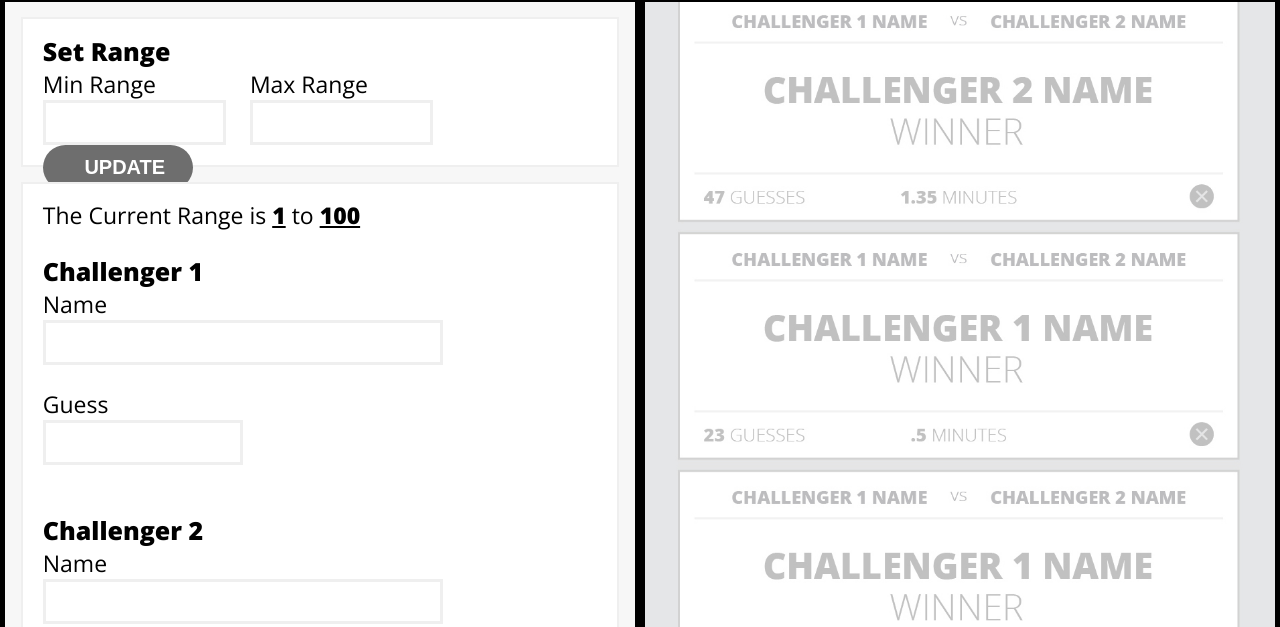
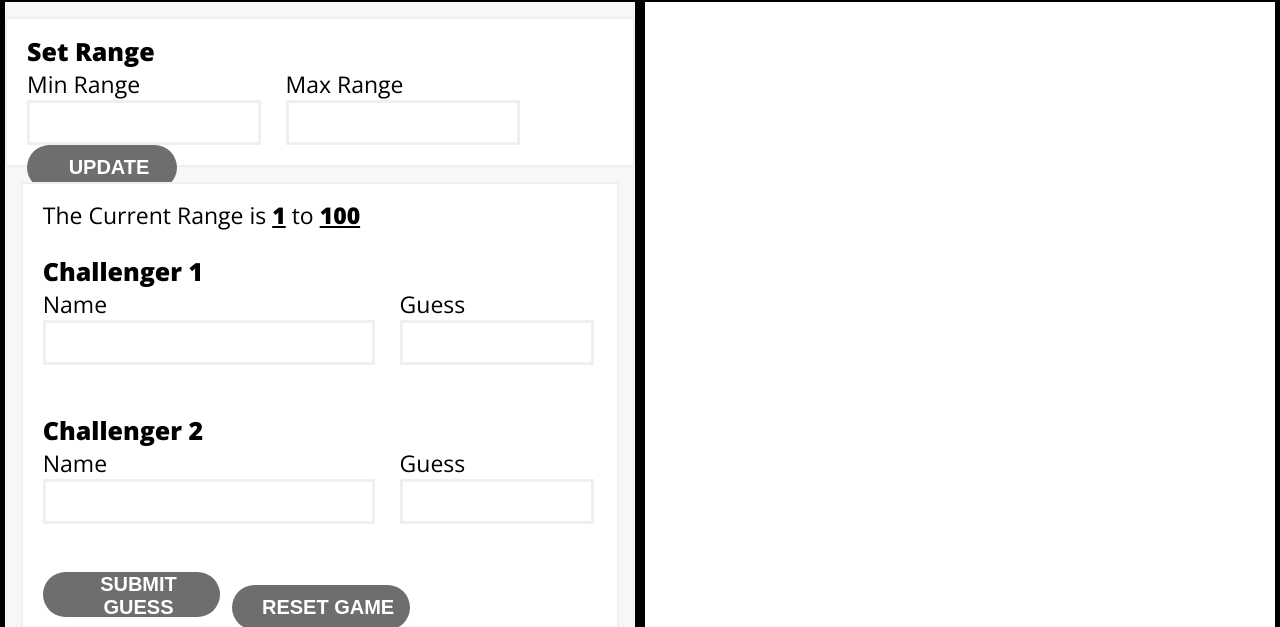
Before and after one commit to JakeAdmire/JA-ML--Number-Guesser, a plain HTML site: page index.html in a window 1280 px wide. Shown: the part 173-800 px from the top of the page. Drawn offline with nearby package versions, Linux system fonts and the light colour scheme.

Commit message:
Create JS file

```diff
--- a/index.html
+++ b/index.html
@@ -7,8 +7,8 @@
 <body>
   <header>
     <div>
-      <p class="title"><strong>NUMBER</strong>GUESSER</p>
-      <p>ULTIMATE CHALLENGER EDITION</p>
+      <h1 class="title"><strong>NUMBER</strong>GUESSER</h1>
+      <h2>ULTIMATE CHALLENGER EDITION</h2>
     </div>
   </header>
   <div class="columns">
@@ -16,16 +16,16 @@
       <article class="left-cards set-range">
         <h4 class="bold">Set Range</h4>
         <form>
-          <div class="min-range">
-            <label class="">Min Range
+          <article class="min-range">
+            <label>Min Range
               <input type="text" class="">
             </label>
-          </div>
-          <div class="max-range">
-            <label class="">Max Range
+          </article>
+          <article class="max-range">
+            <label>Max Range
               <input type="text" class="">
            </label>
-         </div>
+         </article>
           <button type="button" class="update-button">UPDATE</button>
         </form>
       </article>
@@ -47,7 +47,7 @@
             <h4 class="extra-margin bold">Challenger 2</h4>
             <div class="chall2-name">
               <label class="">Name
-                <input type="text" name="" class="name1">
+                <input type="text" name="" class="name2">
               </label>
             </div>
             <div class="chall2-guess">
@@ -55,9 +55,11 @@
                <input type="number"></input>
               </label>
             </div>
-            <button class="submit-guess" type="submit">SUBMIT GUESS</button>
-            <button class="reset-game" type="reset">RESET GAME</button>
-            <button class="clear-game" type="reset">CLEAR GAME</button>
+            <section>
+             <button class="submit-guess" type="submit">SUBMIT GUESS</button>
+             <button class="reset-game" type="reset">RESET GAME</button>
+             <button class="clear-game" type="reset">CLEAR GAME</button>
+            </section>
           </form>
         </div>
       </article>
--- a/style.css
+++ b/style.css
@@ -4,7 +4,7 @@
 
 body {
   height: 100%;
-  background-image: url(media/background-placeholder.jpg);
+  /*background-image: url(media/background-placeholder.jpg);*/
   background-repeat: no-repeat;
   background-size: 100%;
   font-family: Open Sans;
@@ -28,6 +28,11 @@ input {
 
 strong {
   font-weight: 800;
+}
+
+h1,
+h2 {
+  font-weight: 300;
 }
 
 /*HEADER*/
@@ -60,7 +65,7 @@ header div {
   color: #DD1972;
 }
 
-header div p {
+header div h2 {
   color: white;
   font-size: 25px;
   margin: 0;
@@ -103,6 +108,7 @@ header div p {
 
 article.set-range {
   min-height: 150px;
+  width: 100%;
 }
 
 article.info-input {
@@ -113,16 +119,10 @@ article.score {
   min-height: 10px;
 }
 
-div.min-range {
+article.min-range,
+article.max-range {
   /*border: solid black 5px;*/
-  width: 33%;
-  display: inline-block;
-  margin-right: 20px;
-}
-
-div.max-range {
-  /*border: solid black 5px;*/
-  width: 33%;
+  width: 40%;
   display: inline-block;
   margin-right: 20px;
 }
@@ -138,13 +138,13 @@ label {
   display: inline-block;
   /*border: solid black 5px;*/
   height: 100px;
-  width: 400px;
+  width: 60%;
   margin-right: 20px;
 }
 
 .chall2-guess,
 .chall1-guess {
-  width: 200px;
+  width: 35%;
   margin-right: 0;
 }
 
@@ -181,7 +181,7 @@ button.update-button {
 button.clear-game,
 button.submit-guess,
 button.reset-game {
-  width: 200px;
+  width: 32%;
   margin-top: 25px;
 }
 
```
Also changed, not shown: main.js (added).
